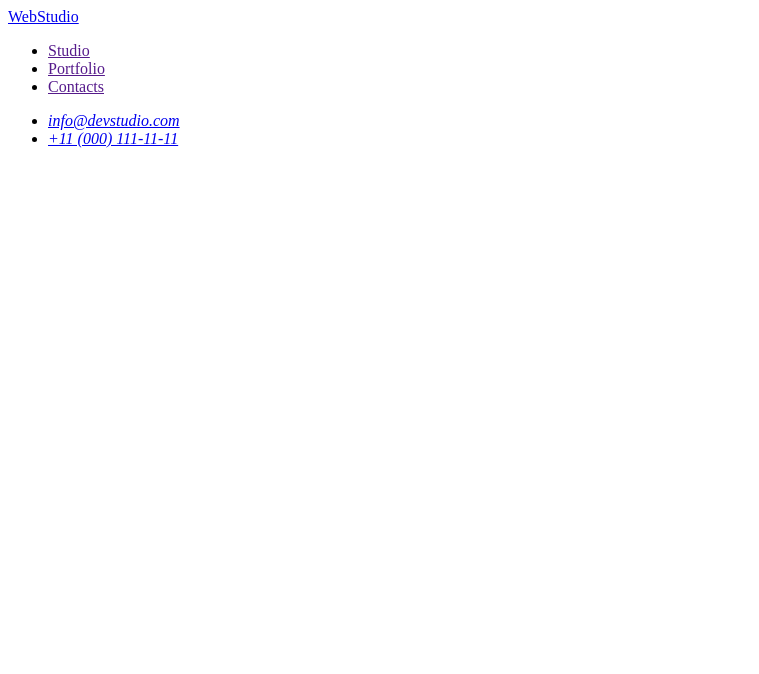
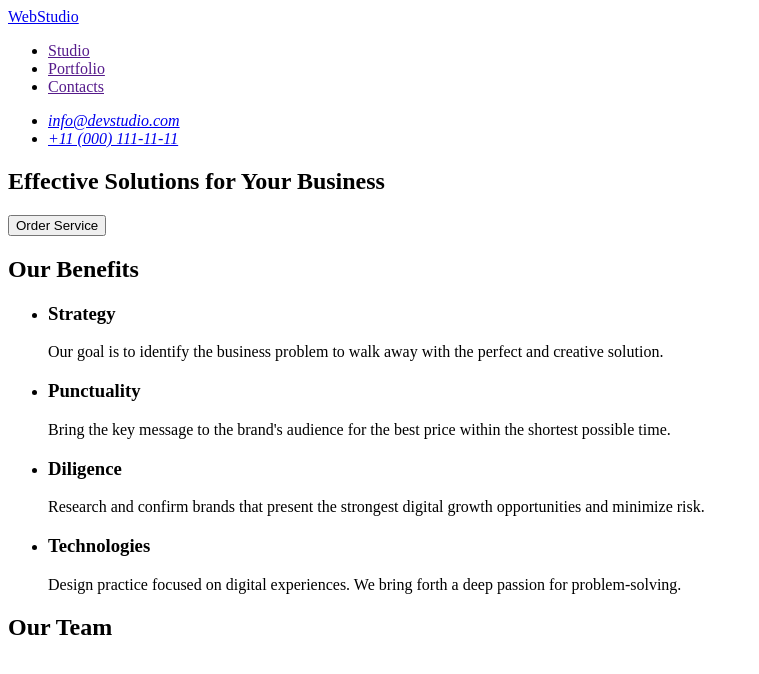
Before and after one commit to Petr-Yarich/goit-markup-hw-01, a plain HTML site: page index.html in a window 1280 px wide. Shown: the whole page, without its empty margins (0-759 px from the left). Drawn offline with Linux system fonts and the light colour scheme.

Commit message:
add markup main

```diff
--- a/index.html
+++ b/index.html
@@ -23,5 +23,46 @@
         </ul>
        </address>
     </header>
+    <main>
+        <section>
+            <h1>Effective Solutions for Your Business</h1>
+            <button>Order Service</button>
+        </section>
+
+        <section>
+            <h2>Our Benefits</h2>
+            <ul>
+                <li>
+                    <h3>Strategy</h3>
+                    <p>
+                        Our goal is to identify the business
+                        problem to walk away with the perfect and creative solution.
+                    </p>
+                </li>
+                <li>
+                    <h3>Punctuality</h3>
+                    <p>
+                        Bring the key message to the brand's audience for the best price within the shortest possible time.
+                    </p>
+                </li>
+                <li>
+                    <h3>Diligence</h3>
+                    <p>
+                        Research and confirm brands that present the strongest digital growth opportunities and minimize risk.
+                    </p>
+                </li>
+                <li>
+                    <h3>Technologies</h3>
+                    <p>
+                        Design practice focused on digital experiences. We bring forth a deep passion for problem-solving.
+                    </p>
+                </li>
+            </ul>
+        </section>
+        <section>
+            <h2>Our Team</h2>
+
+        </section>
+    </main>
 </body>
 </html>
```
